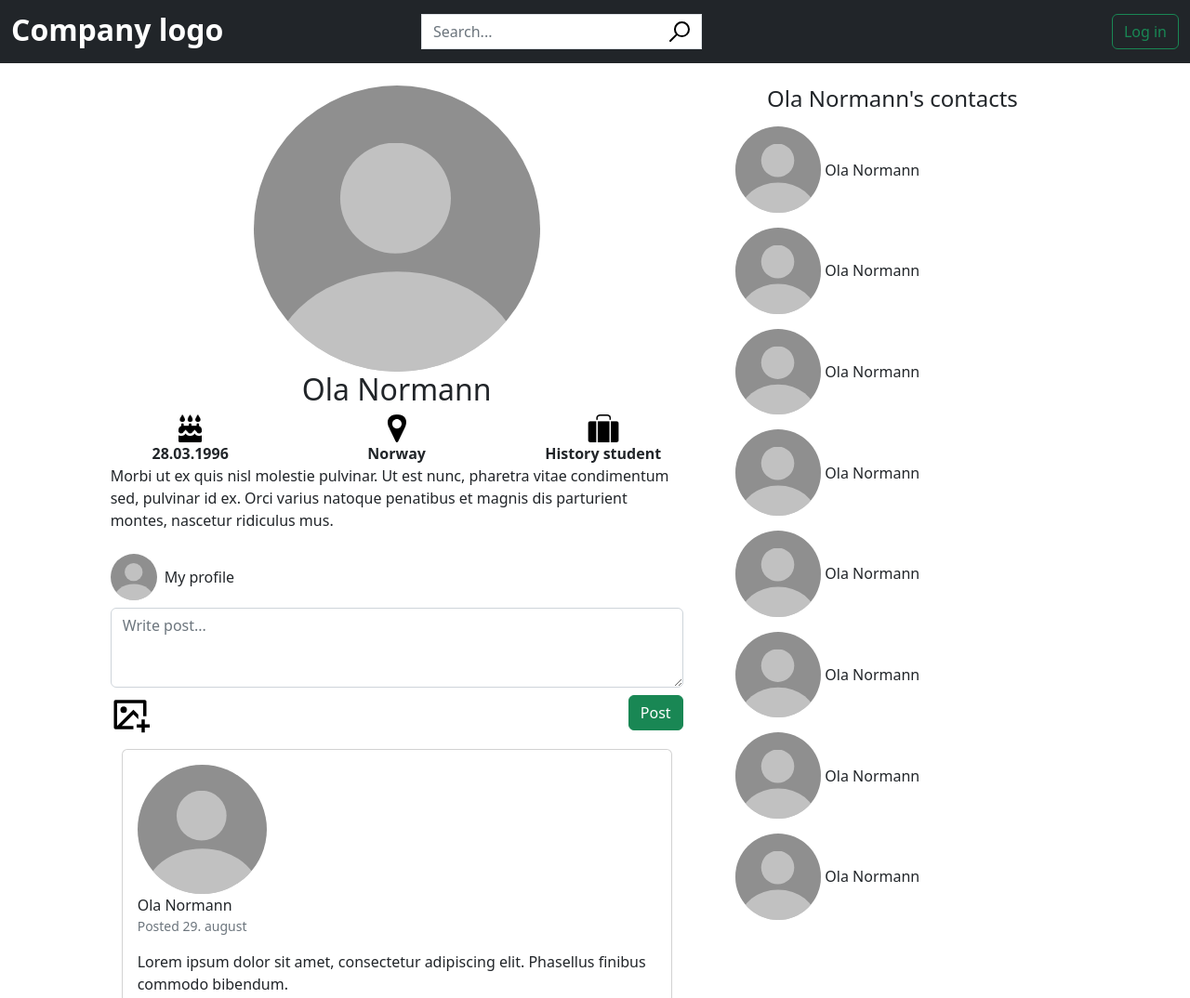
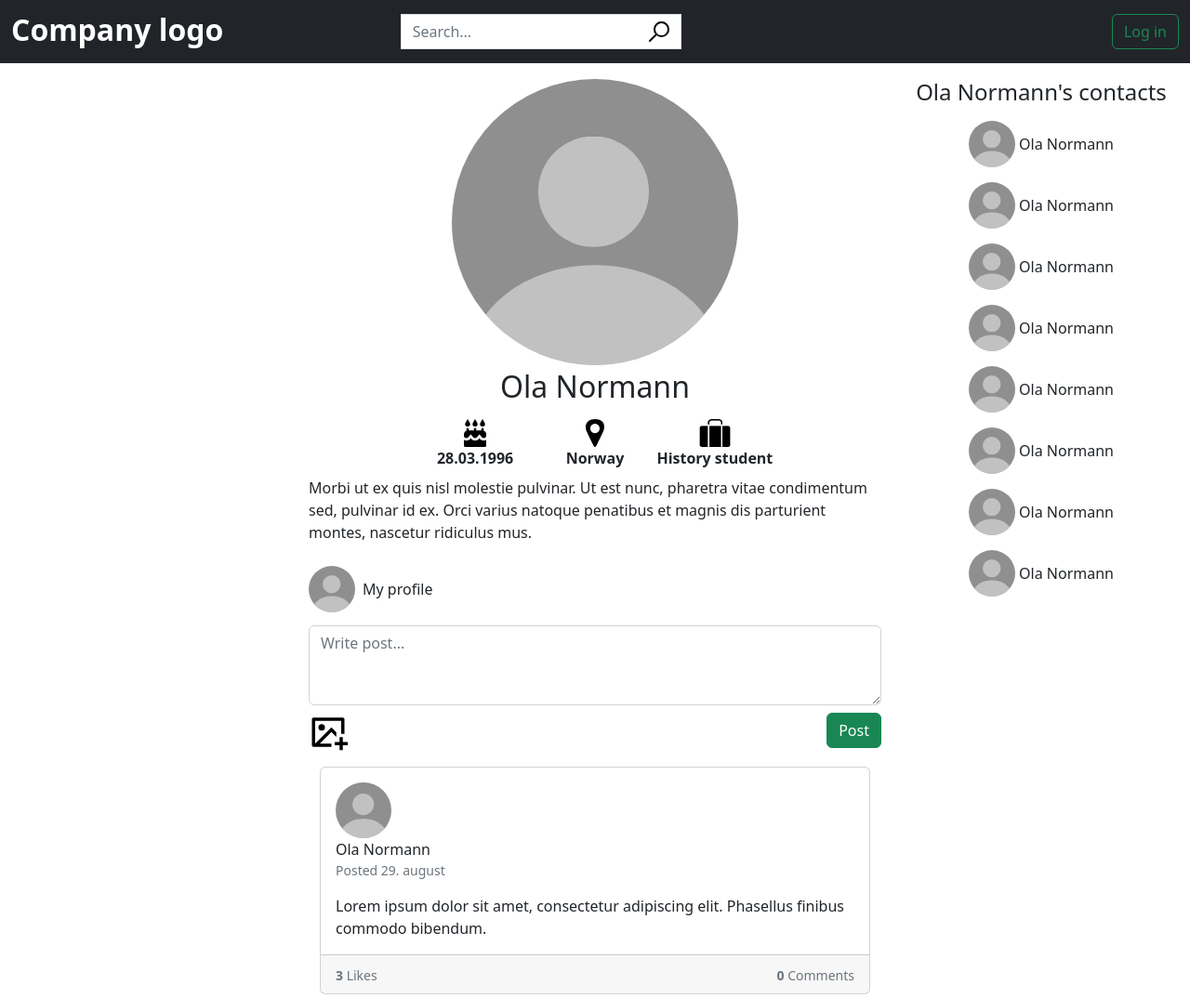
Before and after one commit to Noroff-FED-Campus-Assignments/cssf-course-assignment-Tanix98, a website: page pages/profile.html in a window 1280 px wide. Shown: the top 1074 px of the page at 93% size. Drawn offline with nearby package versions, Linux system fonts and the light colour scheme.

Commit message:
improved bootstrap code

```diff
--- a/pages/profile.html
+++ b/pages/profile.html
@@ -6,16 +6,18 @@
     <meta name="viewport" content="width=device-width, initial-scale=1.0">
     <title>Profile page</title>
     <link rel="stylesheet" href="/css/styles.css">
-    <script defer src="./node_modules/bootstrap/dist/js/bootstrap.js"></script>
+    <script defer src="../node_modules/bootstrap/dist/js/bootstrap.js"></script>
 </head>
 <body>
     <!-- header (Hamburger menu only works in index, not fixed to top) -->
-    <nav class="navbar navbar-expand-sm bg-dark navbar-dark mb-4 d-flex align-items-center">
+    <nav class="navbar navbar-expand-sm bg-dark navbar-dark d-flex align-items-center fixed-top">
         <div class="container-fluid">
             <button class="navbar-toggler col-1.1 col-sm-0" type="button" data-bs-toggle="collapse" data-bs-target="#mobilemenu">
                 <span class="navbar-toggler-icon"></span>
             </button>
-            <a href="/index.html" class="navbar-brand col-10.1 col-md m-auto"><h2 style="white-space: normal;"><strong>Company logo</strong></h2></a>
+            <div class="col-10.1 col-sm-5 col-md-4 m-auto">
+                <a href="/index.html" class="navbar-brand d-inline-block"><h2 style="white-space: normal;"><strong>Company logo</strong></h2></a>
+            </div>
             <div class="collapse navbar-collapse" id="mobilemenu">
                 <!-- Decrease search bar width on sm screens -->
                 <div class="">
@@ -29,14 +31,14 @@
                         </span>
                     </div>
                 </div>
-                <!-- Increase button width on sm screens -->
+                <!-- Increase button width on sm screens, button collides with search bar at sm -->
                 <div class="text-center d-sm-none mt-3 mt-sm-0">
                     <a href="" class="btn btn-primary" role="button">Create post</a>
                 </div>
                 <div class="text-center d-sm-none mt-3 mt-sm-0">
                     <a href="/index.html" class="btn btn-light" role="button">Homepage</a>
                 </div>
-                <div class="col-sm text-center text-sm-end">
+                <div class="col-sm text-center text-sm-end ps-1">
                     <a href="log_in.html" class="btn btn-outline-success mt-3 mt-sm-0 col-sm" role="button">Log in</a>
                 </div>
             </div>
@@ -46,44 +48,45 @@
     <!-- main -->
     <main>
         <div class="container-xxl">
-            <div class="row">
+            <div class="row d-flex justify-content-center">
                 <!-- Empty column -->
-                <div class="col col-sm-1 d-none d-sm-flex"></div>
+                <div class="col col-sm-3 d-none d-sm-flex"></div>
 
                 <!-- Profile info & posts -->
-                <div class="col col-sm-7 col-md-6">
+                <div class="col col-sm-6 col-md-6">
                     <div class="mb-4">
                         <div class="">
                             <img src="/wireframes_design/icons/selfmade-icons/default_profile_img.svg" class="w-50 d-block m-auto rounded-circle">
-                            <h2 class="text-center">Ola Normann</h2>
+                            <h2 class="text-center mt-1 mb-3">Ola Normann</h2>
                         </div>
-                        <!-- Text collides at 375p, need new breakpoint -->
-                        <div class="container d-flex justify-content-between mt-2 mb-4" style="max-height: 30px;">
+                        <!-- Text collides at 424px -->
+                        <div class="container d-flex justify-content-around mt-2 mb-2 col-lg-8">
                             <div class="col-3 col-sm-3 d-flex flex-column">
-                                <img src="/wireframes_design/icons/icons8-birthday-96.png" class="align-self-center h-100">
+                                <img src="/wireframes_design/icons/icons8-birthday-96.png" class="align-self-center h-100" style="max-height: 30px;">
                                 <strong class="align-self-center">28.03.1996</strong>
                             </div>
                             <div class="col-3 col-sm-3 d-flex flex-column">
-                                <img src="/wireframes_design/icons/selfmade-icons/location_icon.svg" class="align-self-center h-100">
+                                <img src="/wireframes_design/icons/selfmade-icons/location_icon.svg" class="align-self-center h-100" style="max-height: 30px;">
                                 <strong class="align-self-center">Norway</strong>
                             </div>
                             <div class="col-3 d-flex flex-column" style="white-space: nowrap;">
-                                <img src="/wireframes_design/icons/icons8-briefcase-64.png" class="align-self-center h-100">
+                                <img src="/wireframes_design/icons/icons8-briefcase-64.png" class="align-self-center h-100" style="max-height: 30px;">
                                 <strong class="align-self-center">History student</strong>
                             </div>
                             <!-- Contacts button needs to stand out from the icons, will open modal in future -->
                             <btn type="button" class="col-3 d-flex flex-column d-sm-none">
-                                <img src="/wireframes_design/icons/icons8-contacts-64.png" class="align-self-center h-100">
+                                <img src="/wireframes_design/icons/icons8-contacts-64.png" class="align-self-center h-100" style="max-height: 30px;">
                                 <strong class="align-self-center">Contacts</strong>
                             </btn>
                         </div>
-                        <p class="m-auto">Morbi ut ex quis nisl molestie pulvinar. Ut est nunc, pharetra vitae condimentum sed, pulvinar id ex. Orci varius natoque penatibus et magnis dis parturient montes, nascetur ridiculus mus.</p>
+                        <p>Morbi ut ex quis nisl molestie pulvinar. Ut est nunc, pharetra vitae condimentum sed, pulvinar id ex. Orci varius natoque penatibus et magnis dis parturient montes, nascetur ridiculus mus.</p>
                     </div>
 
                     <form action="" class="">
                         <div class="form-group">
                             <div class="media mb-2">
-                                <a href="log_in.html" class="d-flex align-items-center text-dark text-decoration-none"><img src="/wireframes_design/icons/selfmade-icons/default_profile_img.svg" class="d-block ui-w-40 rounded-circle" alt="" width="50px"><div class="media-body p-2">My profile</div></a>
+                                <!-- a tag covers whole col, fix without hardcoding -->
+                                <a href="log_in.html" class="d-inline-flex align-items-center text-dark text-decoration-none"><img src="/wireframes_design/icons/selfmade-icons/default_profile_img.svg" class="d-block ui-w-40 rounded-circle" alt="" width="50px"><div class="media-body p-2">My profile</div></a>
                             </div>
                             <textarea class="form-control" id="exampleFormControlTextarea1" placeholder="Write post..." rows="3"></textarea>
                             <form action="">
@@ -99,11 +102,12 @@
 
                     <div class="posts-content">
                         <div class="container mt-2">
+                            <!-- Change likes & comments to icons -->
                             <div class="m-auto">
                                 <div class="card mb-4">
                                     <div class="card-body">
                                         <div class="media mb-3">
-                                            <a href="/pages/profile.html"><img src="/wireframes_design/icons/selfmade-icons/default_profile_img.svg" class="d-block ui-w-40 rounded-circle w-25" alt=""></a>
+                                            <a href="/pages/profile.html"><img src="/wireframes_design/icons/selfmade-icons/default_profile_img.svg" class="d-block ui-w-40 rounded-circle" alt="profile picture" width="60px"></a>
                                             <div class="media-body ml-3">Ola Normann<div class="text-muted small">Posted 29. august</div></div>
                                         </div>
                                         <div>Lorem ipsum dolor sit amet, consectetur adipiscing elit. Phasellus finibus commodo bibendum.</div>
@@ -118,7 +122,7 @@
                                 <div class="card mb-4">
                                     <div class="card-body">
                                         <div class="media mb-3">
-                                            <a href="/pages/profile.html"><img src="/wireframes_design/icons/selfmade-icons/default_profile_img.svg" class="d-block ui-w-40 rounded-circle w-25" alt=""></a>
+                                            <a href="/pages/profile.html"><img src="/wireframes_design/icons/selfmade-icons/default_profile_img.svg" class="d-block ui-w-40 rounded-circle" alt="profile picture" width="60px"></a>
                                             <div class="media-body ml-3">Ola Normann<div class="text-muted small">Posted 26. august</div></div>
                                         </div>
                                         <div>Lorem ipsum dolor sit amet, consectetur adipiscing elit. Phasellus finibus commodo bibendum. Vivamus laoreet blandit odio, vel finibus quam dictum ut.</div>
@@ -133,7 +137,7 @@
                                 <div class="card mb-4">
                                     <div class="card-body">
                                         <div class="media mb-3">
-                                            <a href="/pages/profile.html"><img src="/wireframes_design/icons/selfmade-icons/default_profile_img.svg" class="d-block ui-w-40 rounded-circle w-25" alt=""></a>
+                                            <a href="/pages/profile.html"><img src="/wireframes_design/icons/selfmade-icons/default_profile_img.svg" class="d-block ui-w-40 rounded-circle" alt="profile picture" width="60px"></a>
                                             <div class="media-body ml-3">Ola Normann<div class="text-muted small">Posted 25. august</div></div>
                                         </div>
                                         <img src="/wireframes_design/icons/selfmade-icons/default_profile_img.svg" class="w-75 d-block m-auto rounded mt-2">
@@ -149,56 +153,56 @@
                 </div>
 
                 <!-- Profile contact list -->
-                <div class="col-4 d-none d-sm-flex">
+                <div class="col-3 d-none d-sm-flex justify-content-center">
                     <div class="d-none d-sm-block">
                         <h4 class="mb-3 text-center">Ola Normann's contacts</h4>
-                        <ul class="">
-                            <li class="media mb-3 d-flex">
-                                <a href="/pages/profile.html" class="d-flex align-items-center text-decoration-none text-dark"><img src="/wireframes_design/icons/selfmade-icons/default_profile_img.svg" class="d-block ui-w-40 rounded-circle w-25" alt="Profile picture"><div class="media-body p-1">Ola Normann</div></a>
+                        <div class="">
+                            <li class="media mb-3 d-flex justify-content-center">
+                                <a href="/pages/profile.html" class="d-flex align-items-center text-decoration-none text-dark"><img src="/wireframes_design/icons/selfmade-icons/default_profile_img.svg" class="d-block ui-w-40 rounded-circle" alt="profile picture" width="50px"><div class="media-body ps-1">Ola Normann</div></a>
                             </li>
-                        </ul>
-                        <ul class="">
-                            <li class="media mb-3 d-flex">
-                                <a href="/pages/profile.html" class="d-flex align-items-center text-decoration-none text-dark"><img src="/wireframes_design/icons/selfmade-icons/default_profile_img.svg" class="d-block ui-w-40 rounded-circle w-25" alt="Profile picture"><div class="media-body p-1">Ola Normann</div></a>
+                        </div>
+                        <div class="">
+                            <li class="media mb-3 d-flex justify-content-center">
+                                <a href="/pages/profile.html" class="d-flex align-items-center text-decoration-none text-dark"><img src="/wireframes_design/icons/selfmade-icons/default_profile_img.svg" class="d-block ui-w-40 rounded-circle" alt="profile picture" width="50px"><div class="media-body ps-1">Ola Normann</div></a>
                             </li>
-                        </ul>
-                        <ul class="">
-                            <li class="media mb-3 d-flex">
-                                <a href="/pages/profile.html" class="d-flex align-items-center text-decoration-none text-dark"><img src="/wireframes_design/icons/selfmade-icons/default_profile_img.svg" class="d-block ui-w-40 rounded-circle w-25" alt="Profile picture"><div class="media-body p-1">Ola Normann</div></a>
+                        </div>
+                        <div class="">
+                            <li class="media mb-3 d-flex justify-content-center">
+                                <a href="/pages/profile.html" class="d-flex align-items-center text-decoration-none text-dark"><img src="/wireframes_design/icons/selfmade-icons/default_profile_img.svg" class="d-block ui-w-40 rounded-circle" alt="profile picture" width="50px"><div class="media-body ps-1">Ola Normann</div></a>
                             </li>
-                        </ul>
-                        <ul class="">
-                            <li class="media mb-3 d-flex">
-                                <a href="/pages/profile.html" class="d-flex align-items-center text-decoration-none text-dark"><img src="/wireframes_design/icons/selfmade-icons/default_profile_img.svg" class="d-block ui-w-40 rounded-circle w-25" alt="Profile picture"><div class="media-body p-1">Ola Normann</div></a>
+                        </div>
+                        <div class="">
+                            <li class="media mb-3 d-flex justify-content-center">
+                                <a href="/pages/profile.html" class="d-flex align-items-center text-decoration-none text-dark"><img src="/wireframes_design/icons/selfmade-icons/default_profile_img.svg" class="d-block ui-w-40 rounded-circle" alt="profile picture" width="50px"><div class="media-body ps-1">Ola Normann</div></a>
                             </li>
-                        </ul>
-                        <ul class="">
-                            <li class="media mb-3 d-flex">
-                                <a href="/pages/profile.html" class="d-flex align-items-center text-decoration-none text-dark"><img src="/wireframes_design/icons/selfmade-icons/default_profile_img.svg" class="d-block ui-w-40 rounded-circle w-25" alt="Profile picture"><div class="media-body p-1">Ola Normann</div></a>
+                        </div>
+                        <div class="">
+                            <li class="media mb-3 d-flex justify-content-center">
+                                <a href="/pages/profile.html" class="d-flex align-items-center text-decoration-none text-dark"><img src="/wireframes_design/icons/selfmade-icons/default_profile_img.svg" class="d-block ui-w-40 rounded-circle" alt="profile picture" width="50px"><div class="media-body ps-1">Ola Normann</div></a>
                             </li>
-                        </ul>
-                        <ul class="">
-                            <li class="media mb-3 d-flex">
-                                <a href="/pages/profile.html" class="d-flex align-items-center text-decoration-none text-dark"><img src="/wireframes_design/icons/selfmade-icons/default_profile_img.svg" class="d-block ui-w-40 rounded-circle w-25" alt="Profile picture"><div class="media-body p-1">Ola Normann</div></a>
+                        </div>
+                        <div class="">
+                            <li class="media mb-3 d-flex justify-content-center">
+                                <a href="/pages/profile.html" class="d-flex align-items-center text-decoration-none text-dark"><img src="/wireframes_design/icons/selfmade-icons/default_profile_img.svg" class="d-block ui-w-40 rounded-circle" alt="profile picture" width="50px"><div class="media-body ps-1">Ola Normann</div></a>
                             </li>
-                        </ul>
-                        <ul class="">
-                            <li class="media mb-3 d-flex">
-                                <a href="/pages/profile.html" class="d-flex align-items-center text-decoration-none text-dark"><img src="/wireframes_design/icons/selfmade-icons/default_profile_img.svg" class="d-block ui-w-40 rounded-circle w-25" alt="Profile picture"><div class="media-body p-1">Ola Normann</div></a>
+                        </div>
+                        <div class="">
+                            <li class="media mb-3 d-flex justify-content-center">
+                                <a href="/pages/profile.html" class="d-flex align-items-center text-decoration-none text-dark"><img src="/wireframes_design/icons/selfmade-icons/default_profile_img.svg" class="d-block ui-w-40 rounded-circle" alt="profile picture" width="50px"><div class="media-body ps-1">Ola Normann</div></a>
                             </li>
-                        </ul>
-                        <ul class="">
-                            <li class="media mb-3 d-flex">
-                                <a href="/pages/profile.html" class="d-flex align-items-center text-decoration-none text-dark"><img src="/wireframes_design/icons/selfmade-icons/default_profile_img.svg" class="d-block ui-w-40 rounded-circle w-25" alt="Profile picture"><div class="media-body p-1">Ola Normann</div></a>
+                        </div>
+                        <div class="">
+                            <li class="media mb-3 d-flex justify-content-center">
+                                <a href="/pages/profile.html" class="d-flex align-items-center text-decoration-none text-dark"><img src="/wireframes_design/icons/selfmade-icons/default_profile_img.svg" class="d-block ui-w-40 rounded-circle" alt="profile picture" width="50px"><div class="media-body ps-1">Ola Normann</div></a>
                             </li>
-                        </ul>
+                        </div>
                     </div>
                 </div>
             </div>
         </div>
     </main>
 
-    <!-- footer (not fixed to bottom) -->
+    <!-- footer (find better solution) -->
     <footer class="text-center bg-light p-2 mt-3">
         <div class="container">
             <p>Copyright &copy; 2022 Company</p>
--- a/scss/styles.scss
+++ b/scss/styles.scss
@@ -1,5 +1,9 @@
 @import "../node_modules/bootstrap/scss/bootstrap";
 @import "variables";
+
+body {
+    padding-top: 85px;
+}
 
 h6, .h6, h5, .h5, h4, .h4, h3, .h3, h2, .h2, h1, .h1 {
     margin-bottom: 0.2rem;
```
Also changed, not shown: index.html (+16 -13 lines), pages/log_in.html (+9 -7 lines), css/styles.css, 1 other file.
